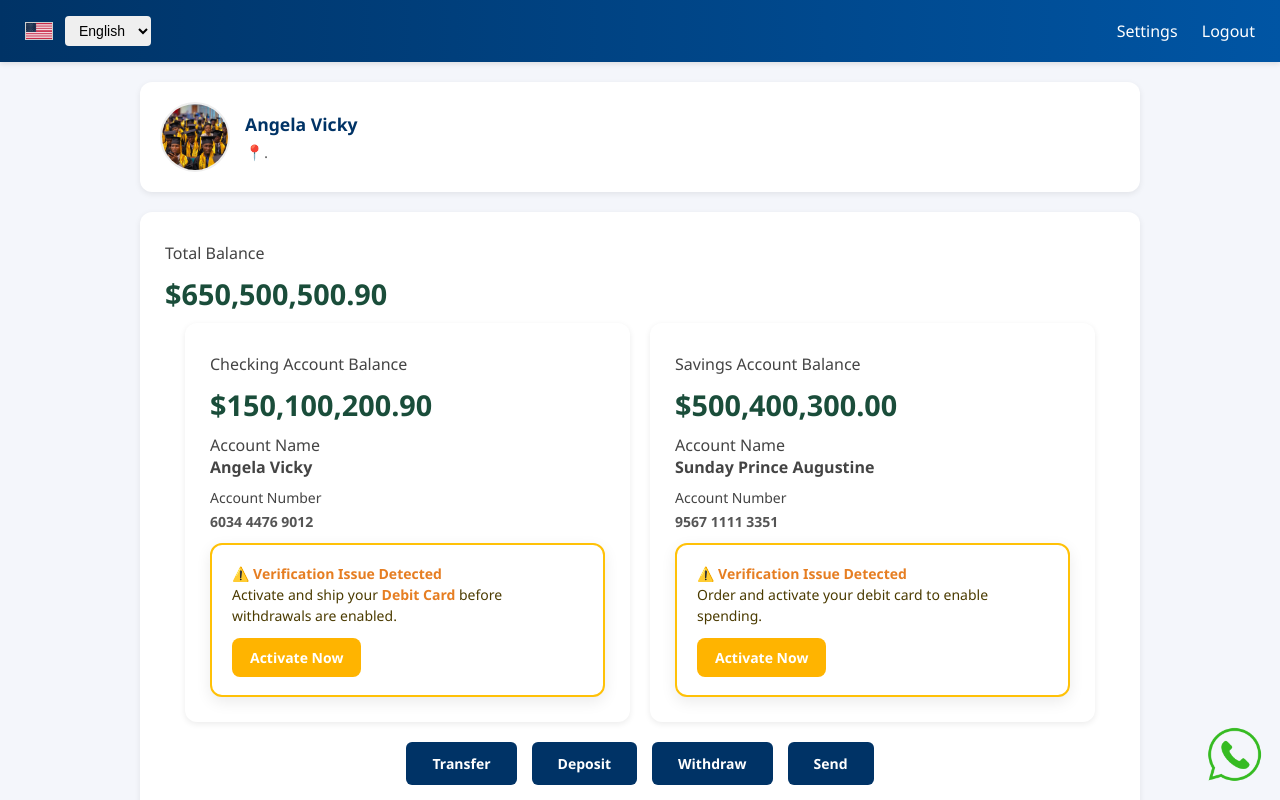
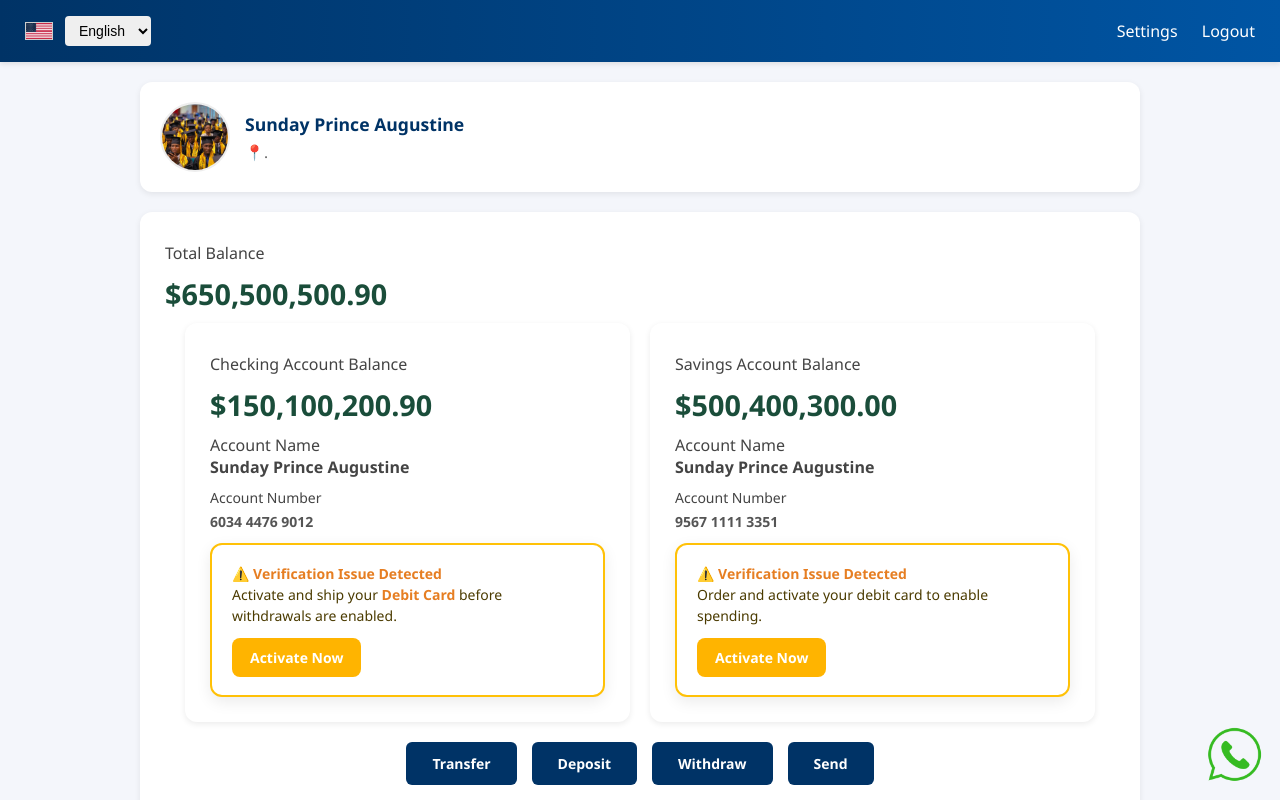
Before and after one commit to america-service/South-Online-Banking, a website: page bank/dashboard.html in a window 1280 px wide. Shown: the top 800 px of the page. Drawn offline with Linux system fonts and the light colour scheme.

Commit message:
"Update Login Access and Dashboard"

```diff
--- a/bank/dashboard.html
+++ b/bank/dashboard.html
@@ -131,7 +131,7 @@
   <section class="profile-header" role="region" aria-label="Profile">
     <img src="auth/profile.jpeg" alt="Profile avatar">
     <div class="details">
-      <h3>Angela Vicky</h3>
+      <h3>Sunday Prince Augustine</h3>
       <p>📍.
 </p>
     </div>
@@ -151,7 +151,7 @@
       <div class="balance-info">
         <p id="ira-title">Checking Account Balance</p>
         <h1>$150,100,200.90</h1>
-        <p>Account Name<br><strong>Angela Vicky</strong></p>
+        <p>Account Name<br><strong>Sunday Prince Augustine</strong></p>
       </div>
       <div class="account-number">
         <p>Account Number</p><strong>6034 4476 9012</strong>
```
Also changed, not shown: bank/auth/login.html (+1 -1 lines).
